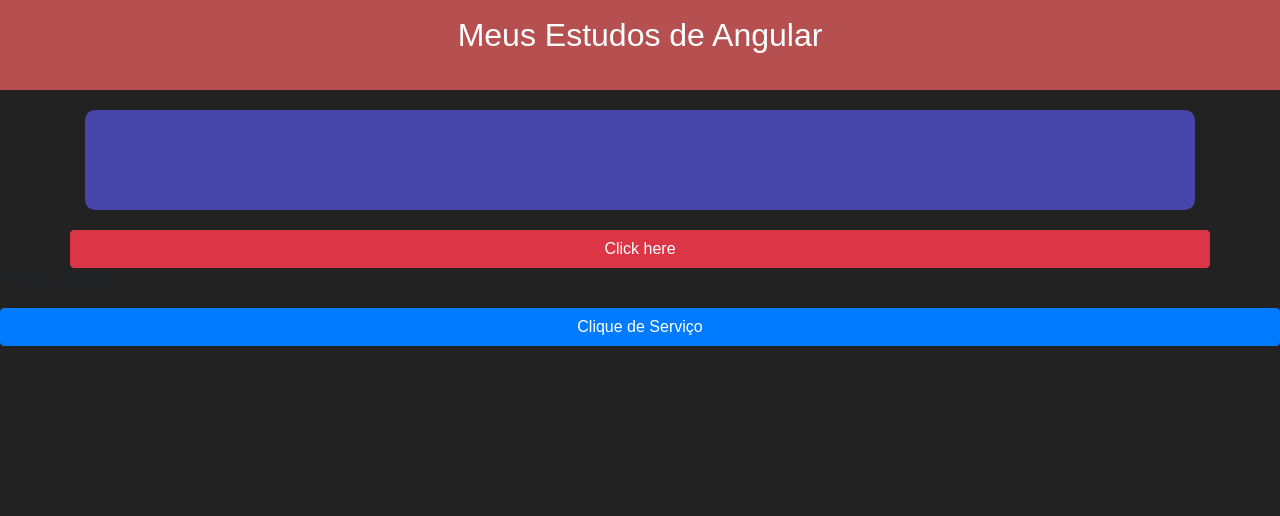
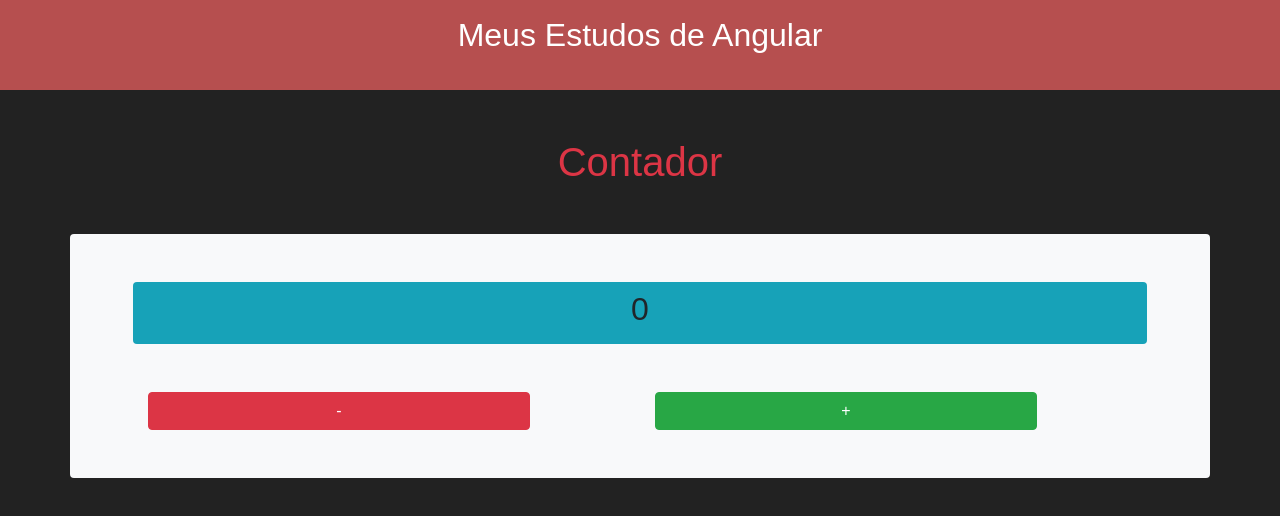
Before and after one commit to leoportogtr86/angular, an Angular app: page / in a window 1280 px wide. Shown: the top 516 px of the page. Built offline with nearby package versions, Linux system fonts and the light colour scheme.

Commit message:
contador

```diff
--- a/src/app/app.component.html
+++ b/src/app/app.component.html
@@ -1,3 +1,2 @@
 <app-header></app-header>
-<app-responsividade></app-responsividade>
-<app-primeiro></app-primeiro>
+<app-contador></app-contador>
--- /dev/null
+++ b/src/app/components/contador/contador.component.css
@@ -0,0 +1,4 @@
+button{
+
+    width: 80%;
+}
--- /dev/null
+++ b/src/app/components/contador/contador.component.html
@@ -0,0 +1,30 @@
+<h1 class="text-danger text-center m-5">Contador</h1>
+
+
+<div class="container bg-light rounded">
+
+    <div class="row">
+        <div class="col-12">
+
+            <div class="display rounded p-2 bg-info m-5">
+
+                <h2 class="text-center ">{{resultado}}</h2>
+
+            </div>
+            <div class="controles">
+                <div class="row m-5">
+                    <div class="col">
+
+                        <button class="btn btn-danger" (click)="menos()">-</button>
+
+                    </div>
+                    <div class="col">
+                        <button class="btn btn-success" (click)="mais()">+</button>
+
+
+                    </div>
+                </div>
+            </div>
+        </div>
+    </div>
+</div>
--- /dev/null
+++ b/src/app/components/contador/contador.component.ts
@@ -0,0 +1,32 @@
+import { Component, OnInit } from '@angular/core';
+
+@Component({
+  selector: 'app-contador',
+  templateUrl: './contador.component.html',
+  styleUrls: ['./contador.component.css']
+})
+export class ContadorComponent implements OnInit {
+
+  resultado: number = 0
+
+  constructor() { }
+
+  ngOnInit(): void {
+  }
+
+  mais(): void{
+
+    this.resultado++
+
+
+  }
+
+  menos(): void{
+
+    this.resultado--
+
+
+
+  }
+
+}
--- a/src/app/components/primeiro/primeiro.component.html
+++ b/src/app/components/primeiro/primeiro.component.html
@@ -5,5 +5,5 @@
 
 <button (click)="alerta()">Alerta!</button> -->
 
-<p>Primeiro works!</p>
+<h2 class="text-center text-primary m-5">{{title}}</h2>
 <button class="btn btn-primary btn-block" (click)="clique()">Clique de Serviço</button>
--- a/src/app/components/primeiro/primeiro.component.ts
+++ b/src/app/components/primeiro/primeiro.component.ts
@@ -10,10 +10,13 @@ import {PrimeiroService} from './primeiro.service'
 export class PrimeiroComponent implements OnInit {
 
   nome: string = "Leo Porto"
+  title: string = "Primeiro Componente"
 
   constructor(private primeiroService: PrimeiroService) { }
 
   ngOnInit(): void {
+
+
 
 
 
@@ -23,6 +26,21 @@ export class PrimeiroComponent implements OnInit {
   clique(): void {
 
     console.log(this.primeiroService.getTest())
+    this.title = "Texto do Título Alterado"
+
+    setTimeout(() => {
+
+    this.title = "retornando..."
+
+
+    }, 2000);
+
+    setTimeout(() => {
+
+    this.title = "Primeiro Componente"
+
+
+    }, 4000);
   }
 
   alerta(): void{
--- a/src/app/components/primeiro/primeiro.service.ts
+++ b/src/app/components/primeiro/primeiro.service.ts
@@ -1,4 +1,5 @@
 import { Injectable } from '@angular/core';
+
 
 @Injectable({
   providedIn: 'root'
@@ -11,4 +12,6 @@ export class PrimeiroService {
 
     return 'retorno vindo do primeiro service'
   }
+
+
 }
```
Also changed, not shown: src/app/app.module.ts (+10 -3 lines), 1 other file (tests, documents, lock files or other folders).
